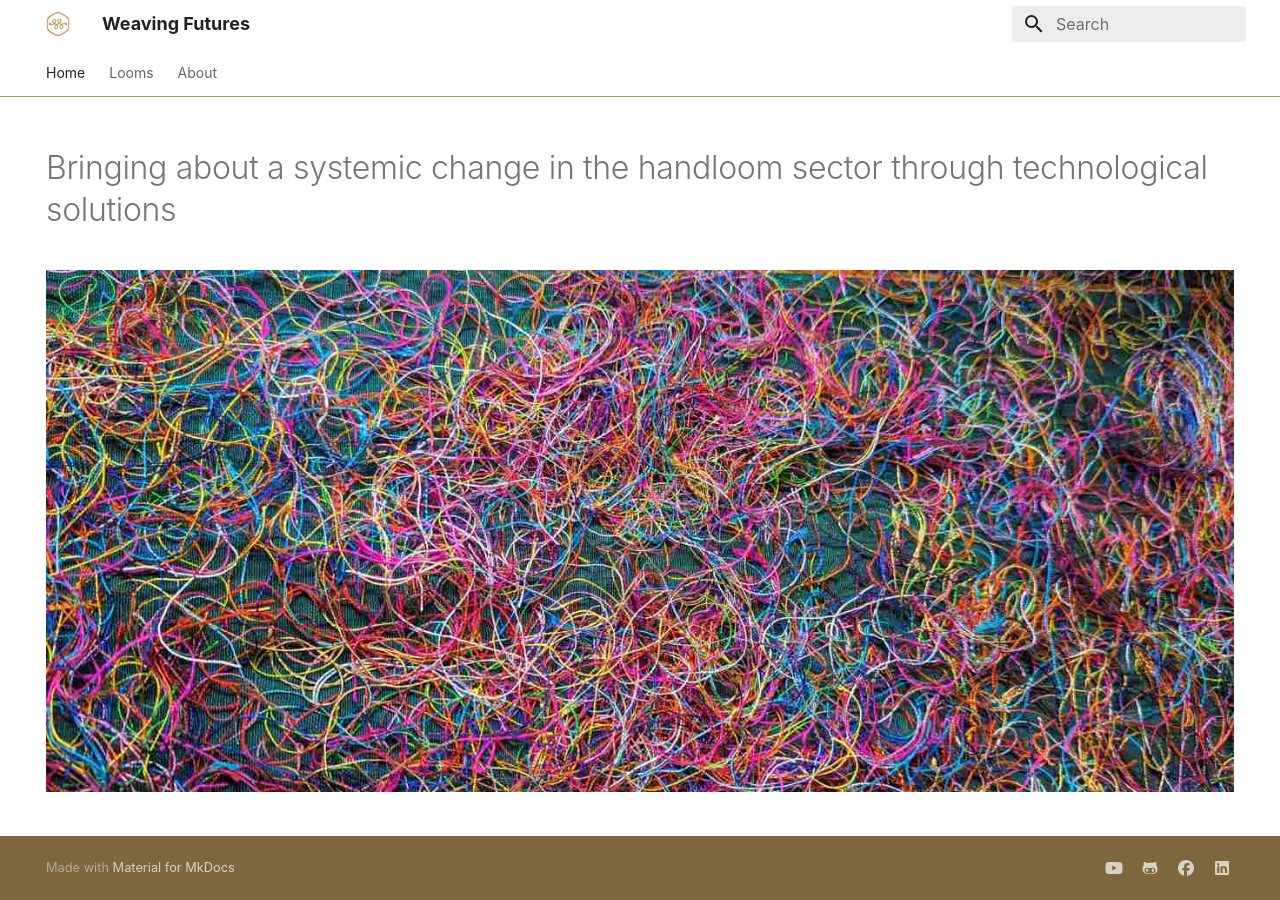
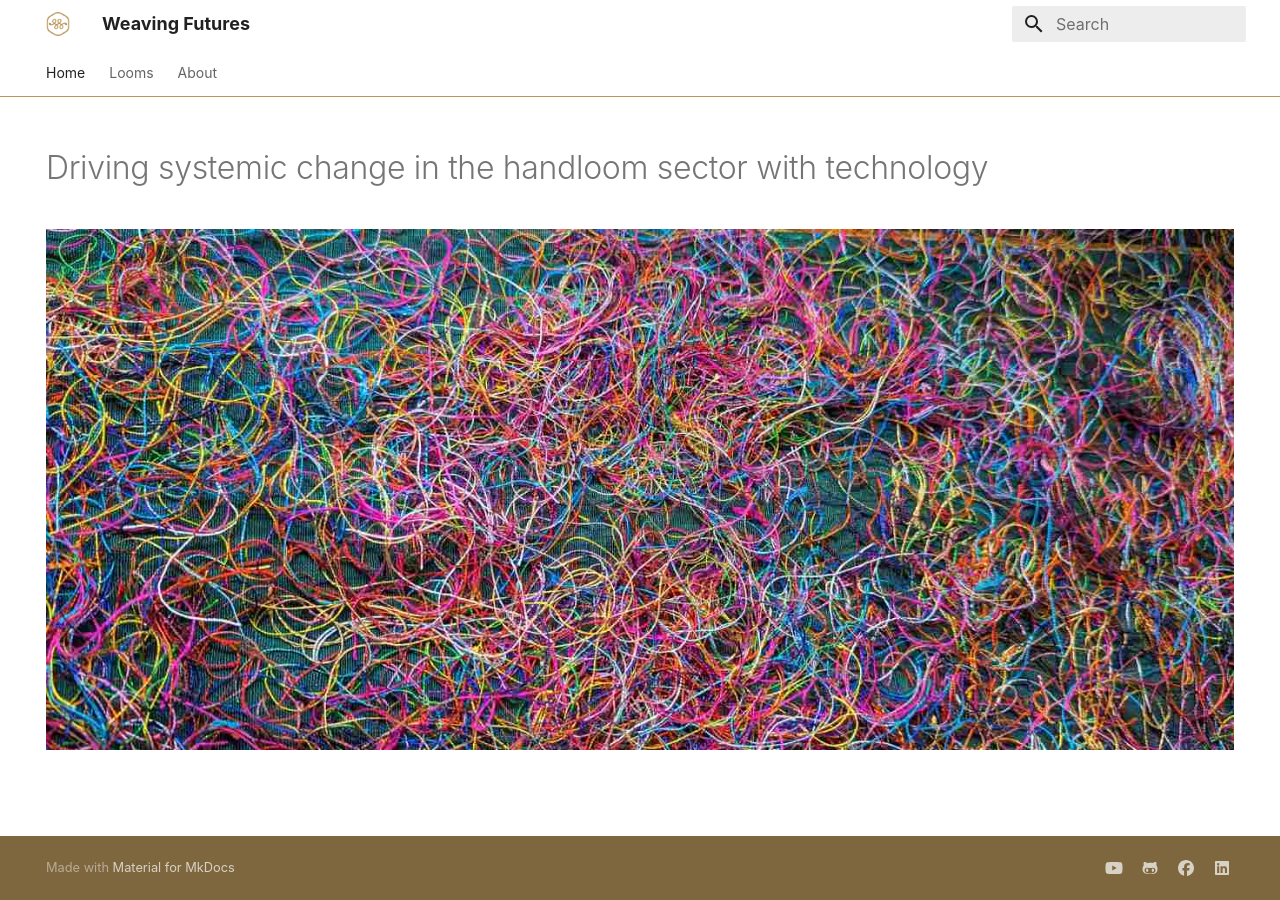
Before and after one commit to weavingfutures/weavingfutures.github.io, an MkDocs documentation site: the page built from docs/index.md, in a window 1280 px wide. Built offline with MkDocs 1.6.1 and Material for MkDocs 9.7.7, drawn with Linux system fonts in a browser that asks for light colours; some web fonts are replaced.

Commit message:
Update index.md

```diff
--- a/docs/index.md
+++ b/docs/index.md
@@ -3,5 +3,5 @@ hide:
   - navigation
   - toc
 ---
-# Bringing about a systemic change in the handloom sector through technological solutions
+# Driving systemic change in the handloom sector with technology
 <p align="center"><img alt="group" src="../../images/front_textile.jpg" /></p>
```
